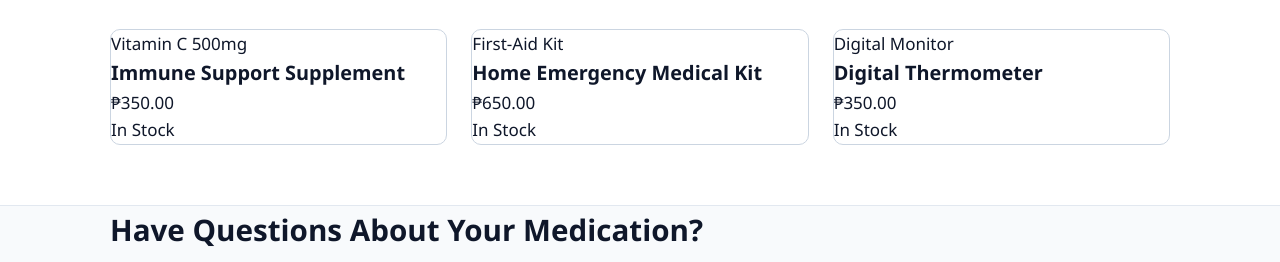
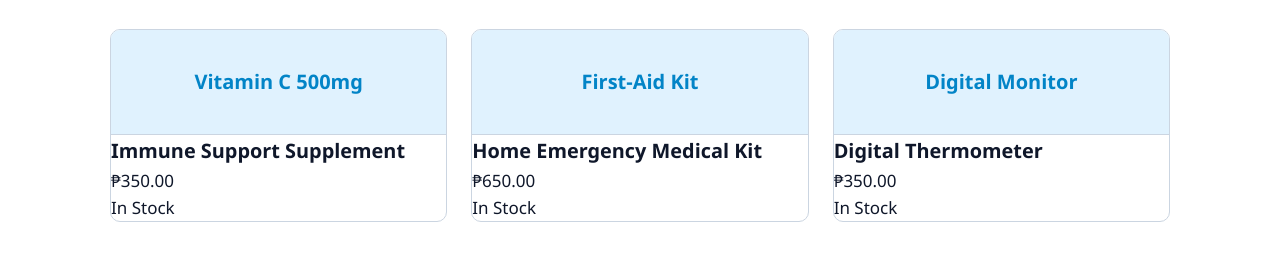
Before and after one commit to chrsm303/Joromo-website, a plain HTML site: page Joromo-website/index.html in a window 1280 px wide. Shown: the part 1872-2134 px from the top of the page. Drawn offline with Linux system fonts and the light colour scheme.

Commit message:
added format style for the products banner

```diff
--- a/Joromo-website/css/style.css
+++ b/Joromo-website/css/style.css
@@ -286,3 +286,13 @@ h2 {
   object-fit: cover;
   background-color: #e0f2fe;
 }
+
+.product-banner {
+  background-color: #e0f2fe;
+  color: #0284c7;
+  font-weight: bold;
+  font-size: 1.25rem;
+  text-align: center;
+  padding: 36px 16px;
+  border-bottom: 1px solid #cbd5e1;
+}
```
